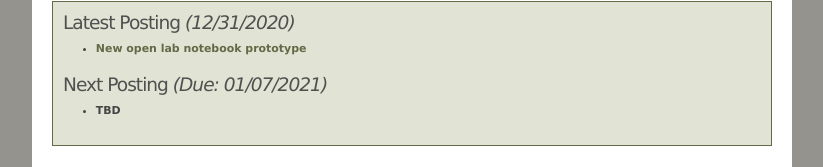
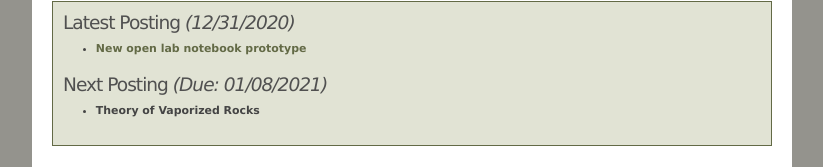
Before and after one commit to aswolf/lab-book, a plain HTML site: page docs/index.html in a window 1280 px wide. Shown: the part 343-510 px from the top of the page, without its empty margins (228-1051 px from the left). Drawn offline with Linux system fonts and the light colour scheme.

Commit message:
Add post drafts feature
- drafts can be written and are included in public repo, but NOT posted to website
- this allows ongoing public work without confusing in-progress work with published posts

```diff
--- a/docs/index.html
+++ b/docs/index.html
@@ -75,9 +75,9 @@
   <ul>
   <li><a href="2020-12-31-new-lab-book.html"><strong>New open lab notebook prototype</strong></a></li>
   </ul>
-  <h2 id="next-posting-due-01072021">Next Posting <em>(Due: 01/07/2021)</em></h2>
+  <h2 id="next-posting-due-01082021">Next Posting <em>(Due: 01/08/2021)</em></h2>
   <ul>
-  <li><strong>TBD</strong></li>
+  <li><strong>Theory of Vaporized Rocks</strong></li>
   </ul>
   </div>
   <h2 id="past-entries">Past Entries</h2>
```
Also changed, not shown: 7 other files.
